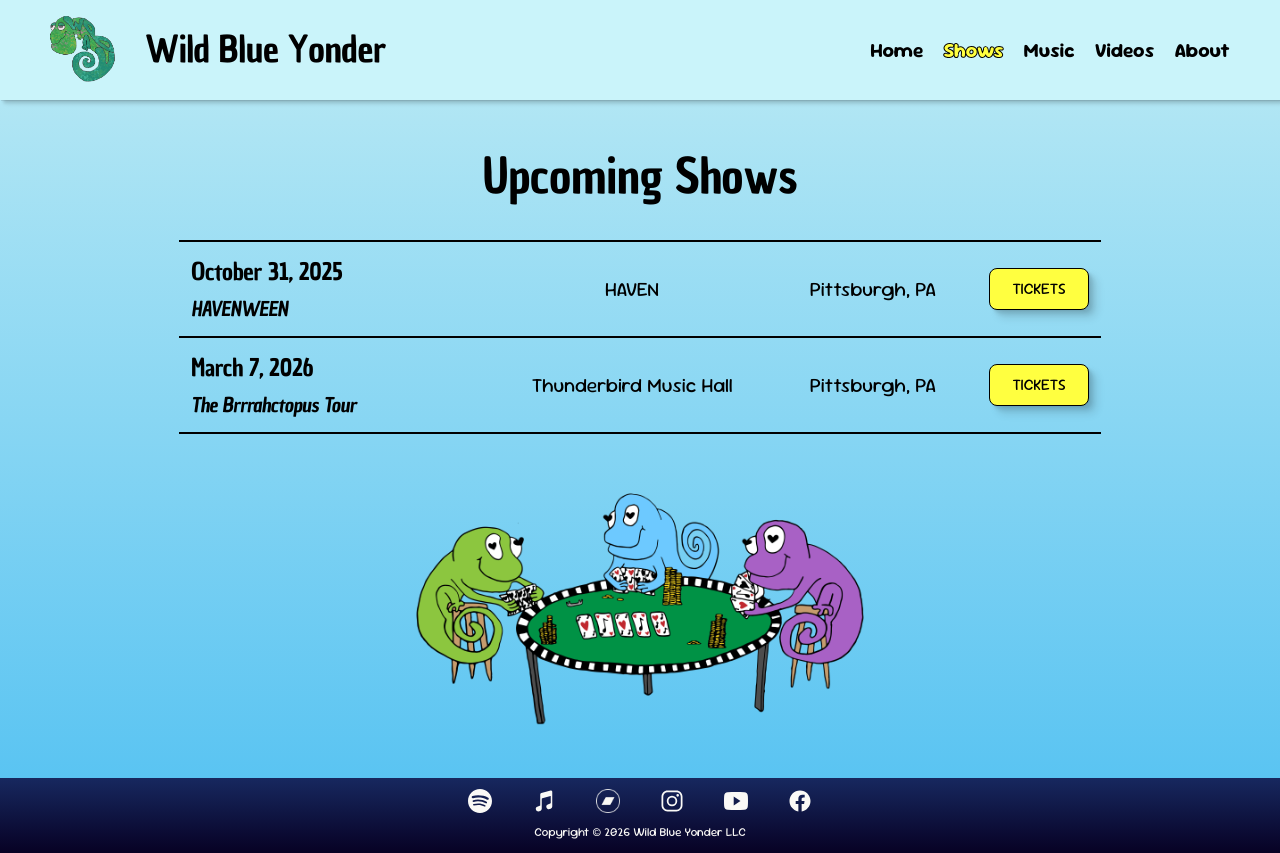
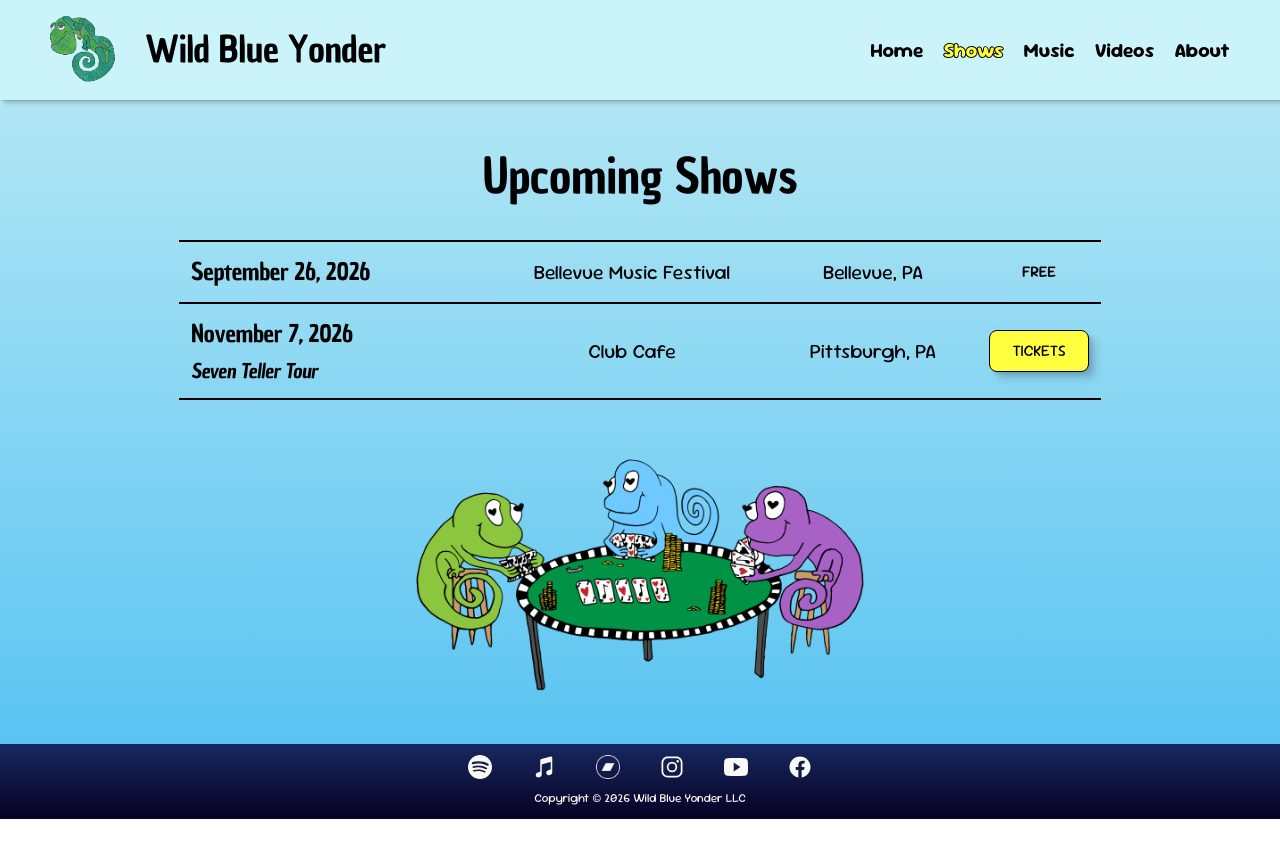
Before and after one commit to danielkurtsawyer/wild-blue-yonder, a React (Vite) app in the folder wild-blue-yonder-website/: page /shows in a window 1280 px wide. After the commit the page ends 819 px from the top, so only its background shows below. Built offline with nearby package versions, Linux system fonts and the light colour scheme.

Commit message:
Update shows list and about members

```diff
--- a/wild-blue-yonder-website/src/components/UpcomingShows/shows.js
+++ b/wild-blue-yonder-website/src/components/UpcomingShows/shows.js
@@ -1,36 +1,16 @@
 const shows = [
   {
-    date: "September 25, 2025",
-    title: "Supporting the Magic Beans",
-    name: "Thunderbird Music Hall",
-    location: "Pittsburgh, PA",
-    ticketLink:
-      "https://thunderbirdmusichall.com/event/the-magic-beans/thunderbird-cafe-music-hall/pittsburgh-pennsylvania/",
-  },
-  {
-    date: "September 27, 2025",
+    date: "September 26, 2026",
     name: "Bellevue Music Festival",
     location: "Bellevue, PA",
   },
   {
-    date: "June 14, 2025",
-    name: "The Parking Pad",
-    location: "Dormont, PA",
-  },
-  {
-    date: "October 31, 2025",
-    title: "HAVENWEEN",
-    name: "HAVEN",
-    location: "Pittsburgh, PA",
-    ticketLink: "https://indietix.org/events/postgenre/10312025",
-  },
-  {
-    date: "March 7, 2026",
-    title: "The Brrrahctopus Tour",
-    name: "Thunderbird Music Hall",
+    date: "November 7, 2026",
+    title: "Seven Teller Tour",
+    name: "Club Cafe",
     location: "Pittsburgh, PA",
     ticketLink:
-      "https://thunderbirdmusichall.com/event/brahctopus-the-brrrrrrctopus-tour/thunderbird-cafe-music-hall/pittsburgh-pennsylvania/",
+      "https://www.ticketweb.com/event/seven-teller-club-cafe-tickets/14297344",
   },
 ];
 
--- a/wild-blue-yonder-website/src/pages/About/About.jsx
+++ b/wild-blue-yonder-website/src/pages/About/About.jsx
@@ -25,10 +25,10 @@ function About() {
               alt="Oakland"
             />
             <p className="band-members">
-              <b>Frank Mileto</b> (Aux Percussion), <b>Mark Riggio</b> (Drums),{" "}
-              <b>Dan Sawyer</b> (Bass/Guitar/Vocals), <b>Jason Kuehnle</b>{" "}
-              (Keys), <b>Eli Alfieri</b> (Guitar/Bass/Vocals), and{" "}
-              <b>Lucas Sherman</b> (Saxophone)
+              <b>Michael Garbett</b> (Aux Percussion), <b>Dan Sawyer</b>{" "}
+              (Bass/Guitar/Vocals), <b>Jason Kuehnle</b> (Keys),{" "}
+              <b>Eli Alfieri</b> (Guitar/Bass/Vocals), and <b>Lucas Sherman</b>{" "}
+              (Saxophone)
             </p>
           </div>
           <div className="pic-and-paragraph">
```
